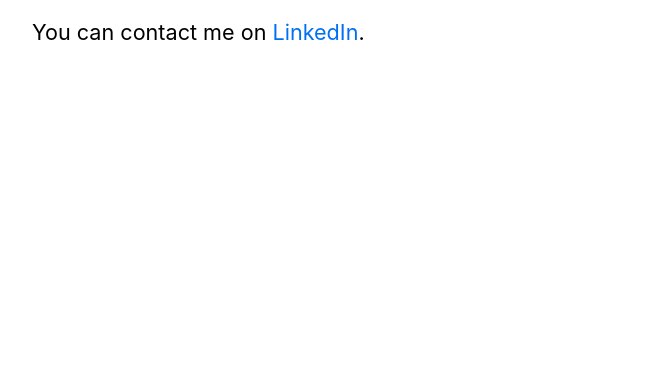
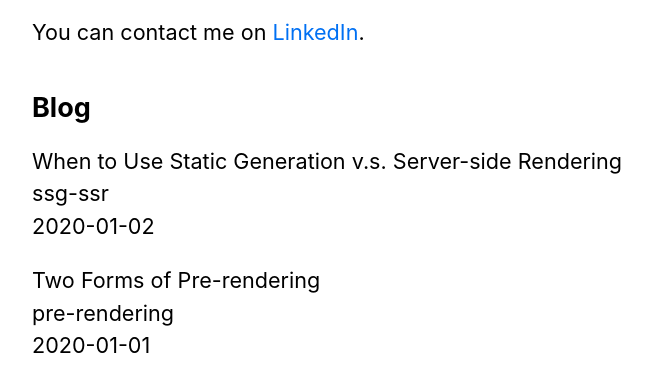
Before and after one commit to JO-YE/nextjs-app, a Next.js app in the folder nextjs-blog/: page / in a window 1280 px wide. Shown: the part 380-772 px from the top of the page, without its empty margins (302-962 px from the left). Built offline with nearby package versions, Linux system fonts and the light colour scheme.

Commit message:
page routing

```diff
--- /dev/null
+++ b/nextjs-blog/lib/posts.js
@@ -0,0 +1,42 @@
+import fs from 'fs';
+import path from 'path';
+import matter from 'gray-matter';
+
+const postsDirectory = path.join(process.cwd(), 'posts');
+
+export function getSortedPostsData() {
+  // Get file names under /posts
+  const fileNames = fs.readdirSync(postsDirectory);
+  const allPostsData = fileNames.map((fileName) => {
+    // Remove ".md" from file name to get id
+    const id = fileName.replace(/\.md$/, '');
+
+    // Read markdown file as string
+    const fullPath = path.join(postsDirectory, fileName);
+    const fileContents = fs.readFileSync(fullPath, 'utf8');
+
+    // Use gray-matter to parse the post metadata section
+    const matterResult = matter(fileContents);
+
+    // Combine the data with the id
+    return {
+      id,
+      ...matterResult.data,
+    };
+  });
+  // Sort posts by date
+  return allPostsData.sort((a, b) => {
+    if (a.date < b.date) {
+      return 1;
+    } else {
+      return -1;
+    }
+  });
+}
+
+{/** You don't need to understand what the code above is doing in order to learn Next.js, the function is to make the blog example functional. But if you'd like to learn more:
+
+fs is a Node.js module that lets you read files from the file system.
+path is a Node.js module that lets you manipulate file paths.
+matter is a library that lets you parse the metadata in each markdown file.
+In Next.js, the lib folder does not have an assigned name like the pages folder, so you can name it anything. It's usually convention to use lib or utils. */}
--- a/nextjs-blog/pages/index.js
+++ b/nextjs-blog/pages/index.js
@@ -1,8 +1,18 @@
 import Head from 'next/head';
 import Layout, { siteTitle } from '../components/layout';
 import utilStyles from '../styles/utils.module.css';
+import { getSortedPostsData } from '../lib/posts';
 
-export default function Home() {
+export async function getStaticProps() {
+  const allPostsData = getSortedPostsData();
+  return {
+    props: {
+      allPostsData,
+    },
+  };
+}
+
+export default function Home({ allPostsData }) {
   return (
     <Layout home>
       <Head>
@@ -15,6 +25,22 @@ export default function Home() {
           <a href="https://www.linkedin.com/in/joye-a-racheal/">LinkedIn</a>.
         </p>
       </section>
+
+      {/** blog section */}
+      <section className={`${utilStyles.headingMd} ${utilStyles.padding1px}`}>
+        <h2 className={utilStyles.headingLg}>Blog</h2>
+        <ul className={utilStyles.list}>
+          {allPostsData.map(({ id, date, title }) => (
+            <li className={utilStyles.listItem} key={id}>
+              {title}
+              <br />
+              {id}
+              <br />
+              {date}
+            </li>
+          ))}
+        </ul>
+      </section>
     </Layout>
   );
 }
```
Also changed, not shown: nextjs-blog/pages/posts/[id].js (added, +13 -0 lines).
